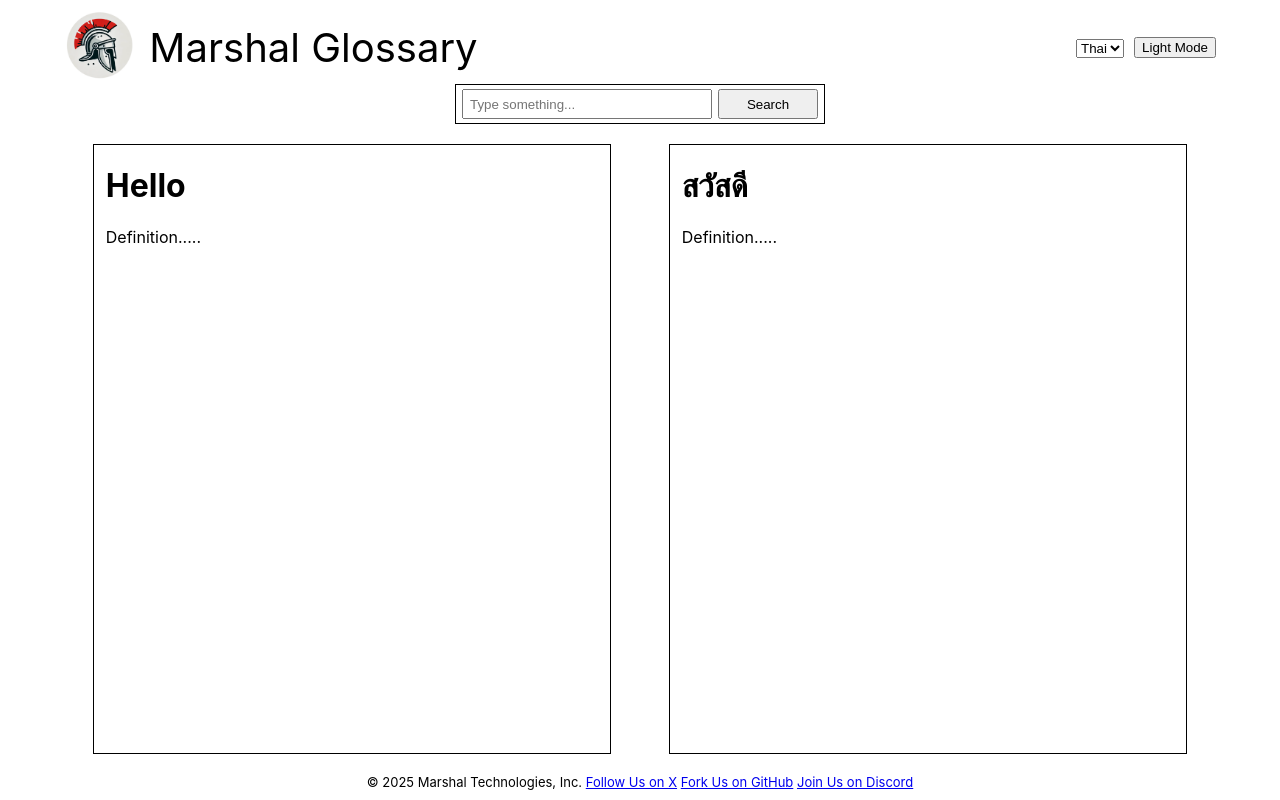
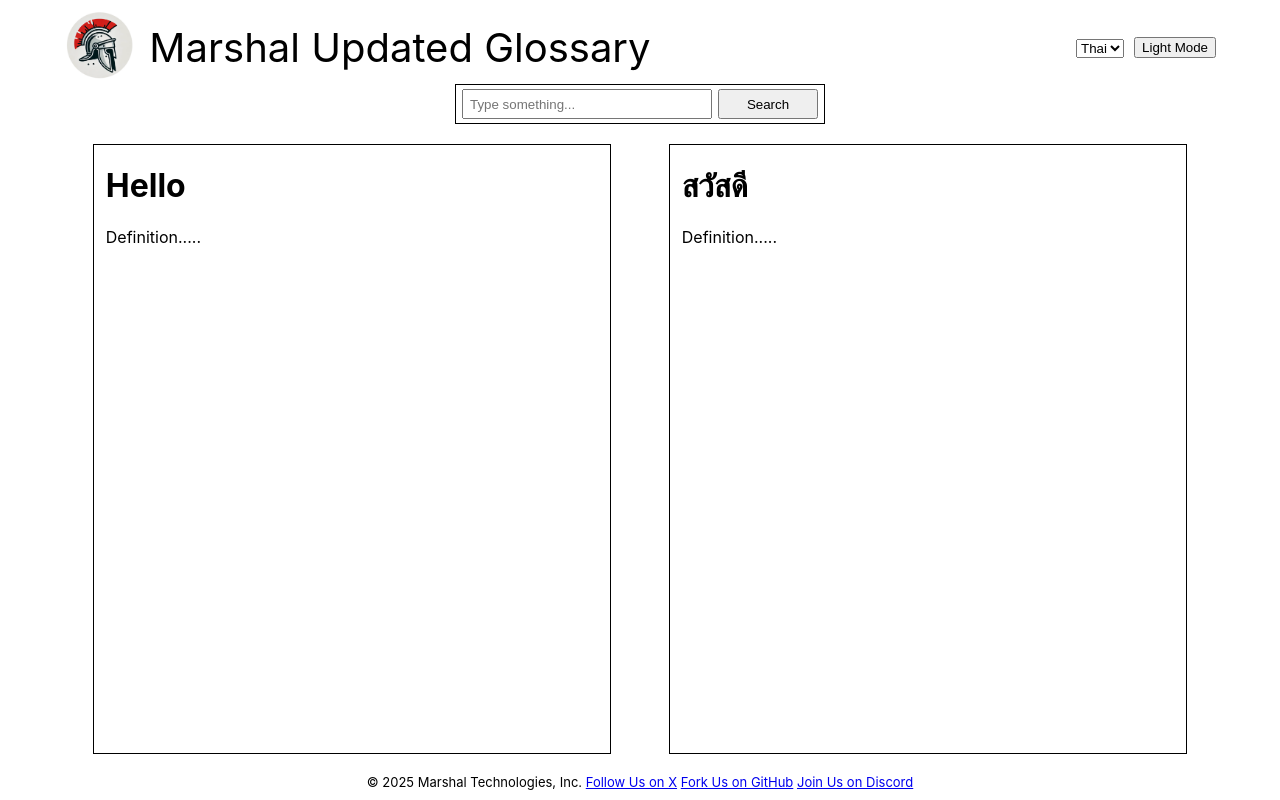
Before and after one commit to MarshalAO/glossary, a React (Create React App) app: page / in a window 1280 px wide. Built offline with nearby package versions, Linux system fonts and the light colour scheme.

Commit message:
feat: update title and header

```diff
--- a/public/index.html
+++ b/public/index.html
@@ -24,7 +24,7 @@
       work correctly both with client-side routing and a non-root public URL.
       Learn how to configure a non-root public URL by running `npm run build`.
     -->
-    <title>React App</title>
+    <title>Marshal Glossary</title>
   </head>
   <body>
     <noscript>You need to enable JavaScript to run this app.</noscript>
--- a/src/Header.tsx
+++ b/src/Header.tsx
@@ -21,7 +21,7 @@ export default function Header () {
       <div id="logo">
         <img src={logo} alt="Marshal Logo"></img>
       </div>
-      <div id="name">Marshal Glossary</div>
+      <div id="name">Marshal Updated Glossary</div>
       <div id="spacer"/>
       <div id="language">
         <select>
```
